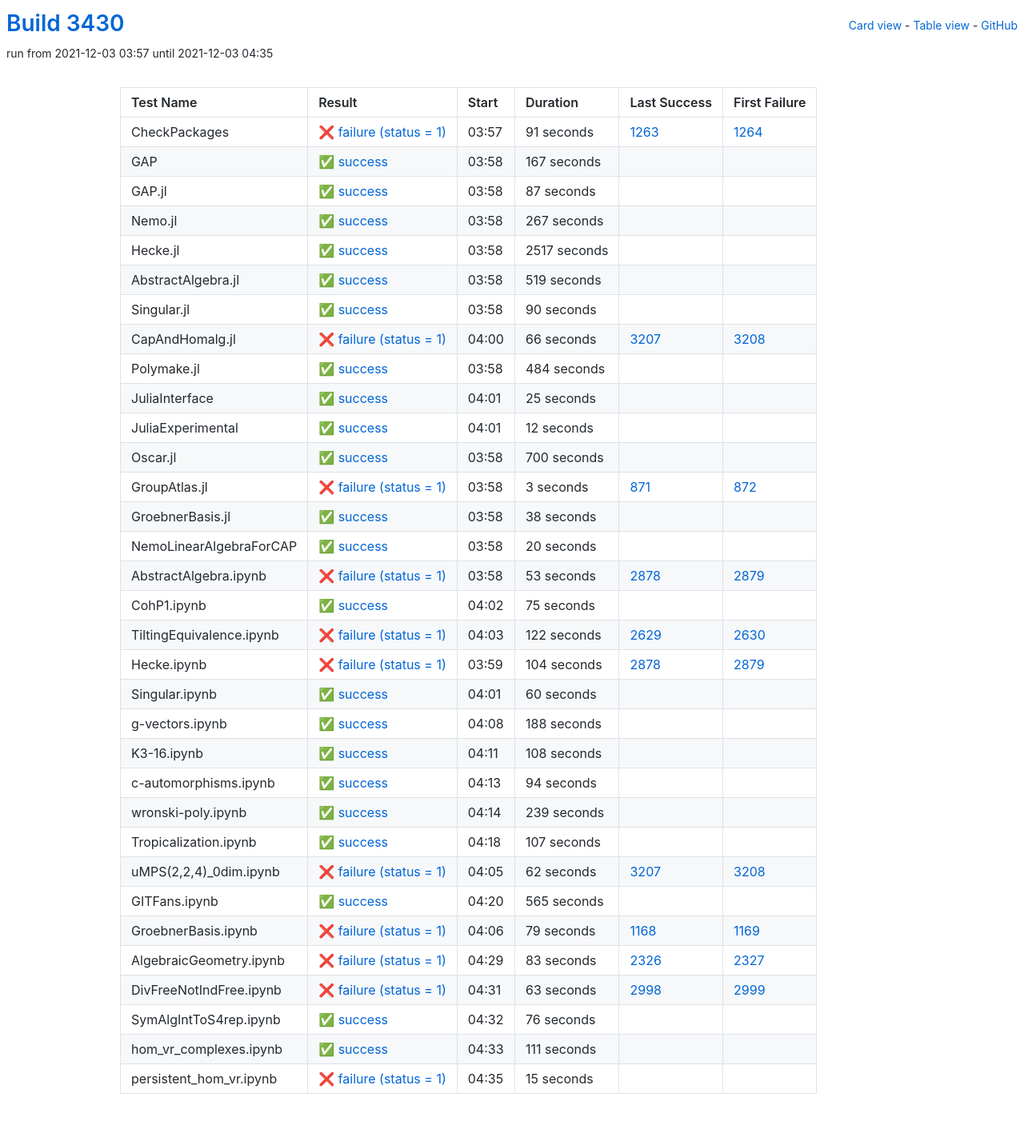
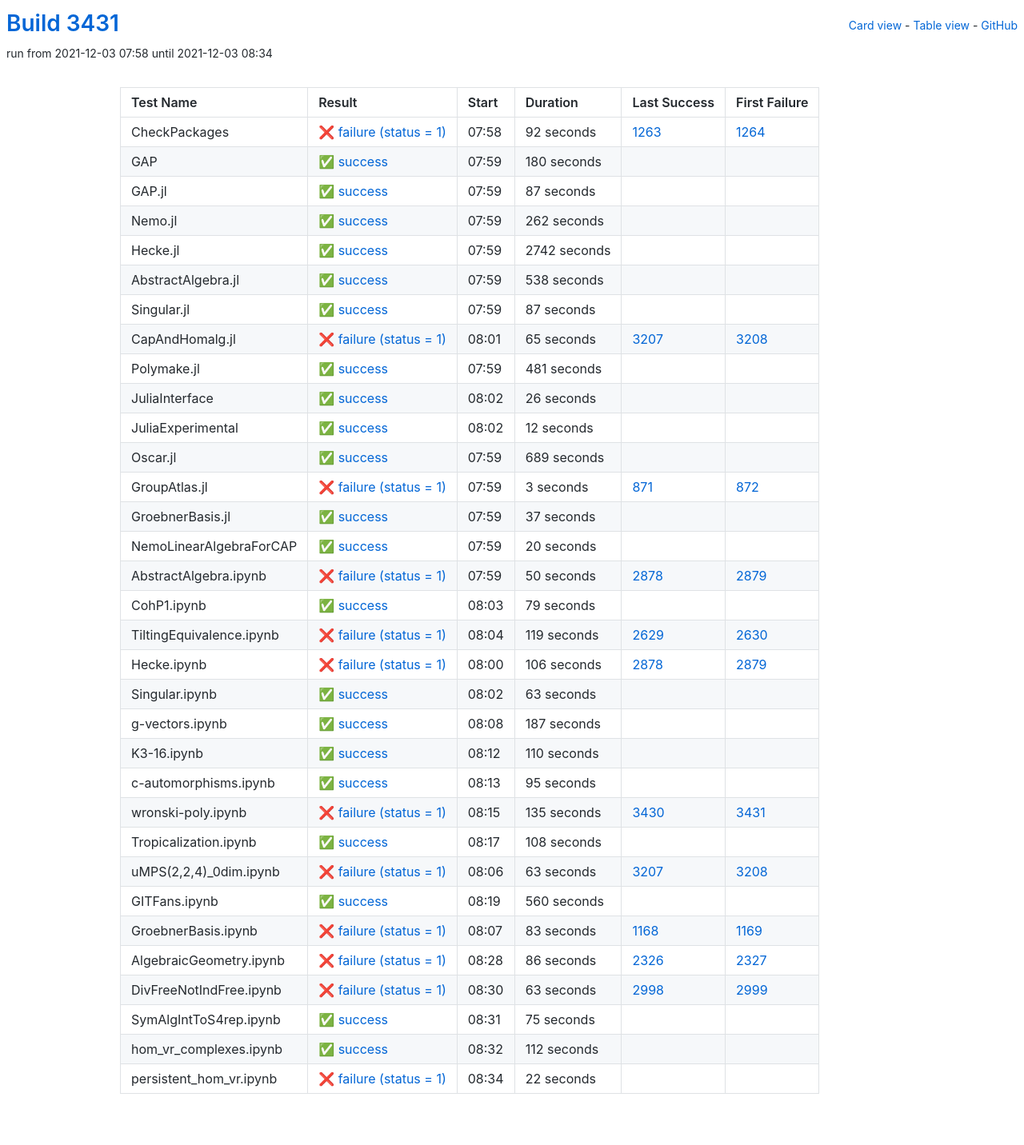
Before and after one commit to oscar-system/oscar-ci-status-stable, a Jekyll site: the page built from table.html, in a window 1280 px wide. Shown: the whole page at 80% size. Built offline with Jekyll 4.4.1, drawn with Linux system fonts in a browser that asks for light colours.

Commit message:
Build #3431

```diff
--- a/_data/ci.yml
+++ b/_data/ci.yml
@@ -1,6 +1,6 @@
 ---
-build: 3430
-build_url: https://oscarci.mathematik.uni-kl.de/job/oscar-stable/3430/
+build: 3431
+build_url: https://oscarci.mathematik.uni-kl.de/job/oscar-stable/3431/
 job: oscar-stable
 organization: oscar-system
 repo: oscar-ci-status-stable
@@ -8,32 +8,32 @@ repourl: https://github.com/oscar-system/oscar-ci-status-stable
 tests:
 - name: CheckPackages
   id: checkpackages
-  log: https://oscarci.mathematik.uni-kl.de/job/oscar-stable/3430/artifact/logs/build-3430/CheckPackages.log
-  start: 2021-12-03 03:57
+  log: https://oscarci.mathematik.uni-kl.de/job/oscar-stable/3431/artifact/logs/build-3431/CheckPackages.log
+  start: 2021-12-03 07:58
   success: false
   exitcode: 1
   status: failure
-  duration: 91
+  duration: 92
   last_success: 1263
   last_success_url: https://oscarci.mathematik.uni-kl.de/job/oscar-stable/1263/
   first_failure: 1264
   first_failure_url: https://oscarci.mathematik.uni-kl.de/job/oscar-stable/1264/
 - name: GAP
   id: gap
-  log: https://oscarci.mathematik.uni-kl.de/job/oscar-stable/3430/artifact/logs/build-3430/GAP.log
-  start: 2021-12-03 03:58
+  log: https://oscarci.mathematik.uni-kl.de/job/oscar-stable/3431/artifact/logs/build-3431/GAP.log
+  start: 2021-12-03 07:59
   success: true
   exitcode: 0
   status: success
-  duration: 167
+  duration: 180
   last_success: false
   last_success_url:
   first_failure: false
   first_failure_url:
 - name: GAP.jl
   id: gap-jl
-  log: https://oscarci.mathematik.uni-kl.de/job/oscar-stable/3430/artifact/logs/build-3430/GAP.jl.log
-  start: 2021-12-03 03:58
+  log: https://oscarci.mathematik.uni-kl.de/job/oscar-stable/3431/artifact/logs/build-3431/GAP.jl.log
+  start: 2021-12-03 07:59
   success: true
   exitcode: 0
   status: success
@@ -44,92 +44,92 @@ tests:
   first_failure_url:
 - name: Nemo.jl
   id: nemo-jl
-  log: https://oscarci.mathematik.uni-kl.de/job/oscar-stable/3430/artifact/logs/build-3430/Nemo.jl.log
-  start: 2021-12-03 03:58
+  log: https://oscarci.mathematik.uni-kl.de/job/oscar-stable/3431/artifact/logs/build-3431/Nemo.jl.log
+  start: 2021-12-03 07:59
   success: true
   exitcode: 0
   status: success
-  duration: 267
+  duration: 262
   last_success: false
   last_success_url:
   first_failure: false
   first_failure_url:
 - name: Hecke.jl
   id: hecke-jl
-  log: https://oscarci.mathematik.uni-kl.de/job/oscar-stable/3430/artifact/logs/build-3430/Hecke.jl.log
-  start: 2021-12-03 03:58
+  log: https://oscarci.mathematik.uni-kl.de/job/oscar-stable/3431/artifact/logs/build-3431/Hecke.jl.log
+  start: 2021-12-03 07:59
   success: true
   exitcode: 0
   status: success
-  duration: 2517
+  duration: 2742
   last_success: false
   last_success_url:
   first_failure: false
   first_failure_url:
 - name: AbstractAlgebra.jl
   id: abstractalgebra-jl
-  log: https://oscarci.mathematik.uni-kl.de/job/oscar-stable/3430/artifact/logs/build-3430/AbstractAlgebra.jl.log
-  start: 2021-12-03 03:58
+  log: https://oscarci.mathematik.uni-kl.de/job/oscar-stable/3431/artifact/logs/build-3431/AbstractAlgebra.jl.log
+  start: 2021-12-03 07:59
   success: true
   exitcode: 0
   status: success
-  duration: 519
+  duration: 538
   last_success: false
   last_success_url:
   first_failure: false
   first_failure_url:
 - name: Singular.jl
   id: singular-jl
-  log: https://oscarci.mathematik.uni-kl.de/job/oscar-stable/3430/artifact/logs/build-3430/Singular.jl.log
-  start: 2021-12-03 03:58
+  log: https://oscarci.mathematik.uni-kl.de/job/oscar-stable/3431/artifact/logs/build-3431/Singular.jl.log
+  start: 2021-12-03 07:59
   success: true
   exitcode: 0
   status: success
-  duration: 90
+  duration: 87
   last_success: false
   last_success_url:
   first_failure: false
   first_failure_url:
 - name: CapAndHomalg.jl
   id: capandhomalg-jl
-  log: https://oscarci.mathematik.uni-kl.de/job/oscar-stable/3430/artifact/logs/build-3430/CapAndHomalg.jl.log
-  start: 2021-12-03 04:00
+  log: https://oscarci.mathematik.uni-kl.de/job/oscar-stable/3431/artifact/logs/build-3431/CapAndHomalg.jl.log
+  start: 2021-12-03 08:01
   success: false
   exitcode: 1
   status: failure
-  duration: 66
+  duration: 65
   last_success: 3207
   last_success_url: https://oscarci.mathematik.uni-kl.de/job/oscar-stable/3207/
   first_failure: 3208
   first_failure_url: https://oscarci.mathematik.uni-kl.de/job/oscar-stable/3208/
 - name: Polymake.jl
   id: polymake-jl
-  log: https://oscarci.mathematik.uni-kl.de/job/oscar-stable/3430/artifact/logs/build-3430/Polymake.jl.log
-  start: 2021-12-03 03:58
+  log: https://oscarci.mathematik.uni-kl.de/job/oscar-stable/3431/artifact/logs/build-3431/Polymake.jl.log
+  start: 2021-12-03 07:59
   success: true
   exitcode: 0
   status: success
-  duration: 484
+  duration: 481
   last_success: false
   last_success_url:
   first_failure: false
   first_failure_url:
 - name: JuliaInterface
   id: juliainterface
-  log: https://oscarci.mathematik.uni-kl.de/job/oscar-stable/3430/artifact/logs/build-3430/JuliaInterface.log
-  start: 2021-12-03 04:01
+  log: https://oscarci.mathematik.uni-kl.de/job/oscar-stable/3431/artifact/logs/build-3431/JuliaInterface.log
+  start: 2021-12-03 08:02
   success: true
   exitcode: 0
   status: success
-  duration: 25
+  duration: 26
   last_success: false
   last_success_url:
   first_failure: false
   first_failure_url:
 - name: JuliaExperimental
   id: juliaexperimental
-  log: https://oscarci.mathematik.uni-kl.de/job/oscar-stable/3430/artifact/logs/build-3430/JuliaExperimental.log
-  start: 2021-12-03 04:01
+  log: https://oscarci.mathematik.uni-kl.de/job/oscar-stable/3431/artifact/logs/build-3431/JuliaExperimental.log
+  start: 2021-12-03 08:02
   success: true
   exitcode: 0
   status: success
@@ -140,20 +140,20 @@ tests:
   first_failure_url:
 - name: Oscar.jl
   id: oscar-jl
-  log: https://oscarci.mathematik.uni-kl.de/job/oscar-stable/3430/artifact/logs/build-3430/Oscar.jl.log
-  start: 2021-12-03 03:58
+  log: https://oscarci.mathematik.uni-kl.de/job/oscar-stable/3431/artifact/logs/build-3431/Oscar.jl.log
+  start: 2021-12-03 07:59
   success: true
   exitcode: 0
   status: success
-  duration: 700
+  duration: 689
   last_success: false
   last_success_url:
   first_failure: false
   first_failure_url:
 - name: GroupAtlas.jl
   id: groupatlas-jl
-  log: https://oscarci.mathematik.uni-kl.de/job/oscar-stable/3430/artifact/logs/build-3430/GroupAtlas.jl.log
-  start: 2021-12-03 03:58
+  log: https://oscarci.mathematik.uni-kl.de/job/oscar-stable/3431/artifact/logs/build-3431/GroupAtlas.jl.log
+  start: 2021-12-03 07:59
   success: false
   exitcode: 1
   status: failure
@@ -164,20 +164,20 @@ tests:
   first_failure_url: https://oscarci.mathematik.uni-kl.de/job/oscar-stable/872/
 - name: GroebnerBasis.jl
   id: groebnerbasis-jl
-  log: https://oscarci.mathematik.uni-kl.de/job/oscar-stable/3430/artifact/logs/build-3430/GroebnerBasis.jl.log
-  start: 2021-12-03 03:58
+  log: https://oscarci.mathematik.uni-kl.de/job/oscar-stable/3431/artifact/logs/build-3431/GroebnerBasis.jl.log
+  start: 2021-12-03 07:59
   success: true
   exitcode: 0
   status: success
-  duration: 38
+  duration: 37
   last_success: false
   last_success_url:
   first_failure: false
   first_failure_url:
 - name: NemoLinearAlgebraForCAP
   id: nemolinearalgebraforcap
-  log: https://oscarci.mathematik.uni-kl.de/job/oscar-stable/3430/artifact/logs/build-3430/NemoLinearAlgebraForCAP.log
-  start: 2021-12-03 03:58
+  log: https://oscarci.mathematik.uni-kl.de/job/oscar-stable/3431/artifact/logs/build-3431/NemoLinearAlgebraForCAP.log
+  start: 2021-12-03 07:59
   success: true
   exitcode: 0
   status: success
@@ -188,80 +188,116 @@ tests:
   first_failure_url:
 - name: AbstractAlgebra.ipynb
   id: abstractalgebra-ipynb
-  log: https://oscarci.mathematik.uni-kl.de/job/oscar-stable/3430/artifact/logs/build-3430/AbstractAlgebra.ipynb.log
-  start: 2021-12-03 03:58
+  log: https://oscarci.mathematik.uni-kl.de/job/oscar-stable/3431/artifact/logs/build-3431/AbstractAlgebra.ipynb.log
+  start: 2021-12-03 07:59
   success: false
   exitcode: 1
   status: failure
-  duration: 53
+  duration: 50
   last_success: 2878
   last_success_url: https://oscarci.mathematik.uni-kl.de/job/oscar-stable/2878/
   first_failure: 2879
   first_failure_url: https://oscarci.mathematik.uni-kl.de/job/oscar-stable/2879/
 - name: CohP1.ipynb
   id: cohp1-ipynb
-  log: https://oscarci.mathematik.uni-kl.de/job/oscar-stable/3430/artifact/logs/build-3430/CohP1.ipynb.log
-  start: 2021-12-03 04:02
+  log: https://oscarci.mathematik.uni-kl.de/job/oscar-stable/3431/artifact/logs/build-3431/CohP1.ipynb.log
+  start: 2021-12-03 08:03
   success: true
   exitcode: 0
   status: success
-  duration: 75
+  duration: 79
   last_success: false
   last_success_url:
   first_failure: false
   first_failure_url:
 - name: TiltingEquivalence.ipynb
   id: tiltingequivalence-ipynb
-  log: https://oscarci.mathematik.uni-kl.de/job/oscar-stable/3430/artifact/logs/build-3430/TiltingEquivalence.ipynb.log
-  start: 2021-12-03 04:03
+  log: https://oscarci.mathematik.uni-kl.de/job/oscar-stable/3431/artifact/logs/build-3431/TiltingEquivalence.ipynb.log
+  start: 2021-12-03 08:04
   success: false
   exitcode: 1
   status: failure
-  duration: 122
+  duration: 119
   last_success: 2629
   last_success_url: https://oscarci.mathematik.uni-kl.de/job/oscar-stable/2629/
   first_failure: 2630
   first_failure_url: https://oscarci.mathematik.uni-kl.de/job/oscar-stable/2630/
 - name: Hecke.ipynb
   id: hecke-ipynb
-  log: https://oscarci.mathematik.uni-kl.de/job/oscar-stable/3430/artifact/logs/build-3430/Hecke.ipynb.log
-  start: 2021-12-03 03:59
+  log: https://oscarci.mathematik.uni-kl.de/job/oscar-stable/3431/artifact/logs/build-3431/Hecke.ipynb.log
+  start: 2021-12-03 08:00
   success: false
   exitcode: 1
   status: failure
-  duration: 104
+  duration: 106
   last_success: 2878
   last_success_url: https://oscarci.mathematik.uni-kl.de/job/oscar-stable/2878/
   first_failure: 2879
   first_failure_url: https://oscarci.mathematik.uni-kl.de/job/oscar-stable/2879/
 - name: Singular.ipynb
   id: singular-ipynb
-  log: https://oscarci.mathematik.uni-kl.de/job/oscar-stable/3430/artifact/logs/build-3430/Singular.ipynb.log
-  start: 2021-12-03 04:01
+  log: https://oscarci.mathematik.uni-kl.de/job/oscar-stable/3431/artifact/logs/build-3431/Singular.ipynb.log
+  start: 2021-12-03 08:02
   success: true
   exitcode: 0
   status: success
-  duration: 60
+  duration: 63
   last_success: false
   last_success_url:
   first_failure: false
   first_failure_url:
 - name: g-vectors.ipynb
   id: g-vectors-ipynb
-  log: https://oscarci.mathematik.uni-kl.de/job/oscar-stable/3430/artifact/logs/build-3430/g-vectors.ipynb.log
-  start: 2021-12-03 04:08
+  log: https://oscarci.mathematik.uni-kl.de/job/oscar-stable/3431/artifact/logs/build-3431/g-vectors.ipynb.log
+  start: 2021-12-03 08:08
   success: true
   exitcode: 0
   status: success
-  duration: 188
+  duration: 187
   last_success: false
   last_success_url:
   first_failure: false
   first_failure_url:
 - name: K3-16.ipynb
   id: k3-16-ipynb
-  log: https://oscarci.mathematik.uni-kl.de/job/oscar-stable/3430/artifact/logs/build-3430/K3-16.ipynb.log
-  start: 2021-12-03 04:11
+  log: https://oscarci.mathematik.uni-kl.de/job/oscar-stable/3431/artifact/logs/build-3431/K3-16.ipynb.log
+  start: 2021-12-03 08:12
+  success: true
+  exitcode: 0
+  status: success
+  duration: 110
+  last_success: false
+  last_success_url:
+  first_failure: false
+  first_failure_url:
+- name: c-automorphisms.ipynb
+  id: c-automorphisms-ipynb
+  log: https://oscarci.mathematik.uni-kl.de/job/oscar-stable/3431/artifact/logs/build-3431/c-automorphisms.ipynb.log
+  start: 2021-12-03 08:13
+  success: true
+  exitcode: 0
+  status: success
+  duration: 95
+  last_success: false
+  last_success_url:
+  first_failure: false
+  first_failure_url:
+- name: wronski-poly.ipynb
+  id: wronski-poly-ipynb
+  log: https://oscarci.mathematik.uni-kl.de/job/oscar-stable/3431/artifact/logs/build-3431/wronski-poly.ipynb.log
+  start: 2021-12-03 08:15
+  success: false
+  exitcode: 1
+  status: failure
+  duration: 135
+  last_success: 3430
+  last_success_url: https://oscarci.mathematik.uni-kl.de/job/oscar-stable/3430/
+  first_failure: 3431
+  first_failure_url: https://oscarci.mathematik.uni-kl.de/job/oscar-stable/3431/
+- name: Tropicalization.ipynb
+  id: tropicalization-ipynb
+  log: https://oscarci.mathematik.uni-kl.de/job/oscar-stable/3431/artifact/logs/build-3431/Tropicalization.ipynb.log
+  start: 2021-12-03 08:17
   success: true
   exitcode: 0
   status: success
@@ -270,94 +306,58 @@ tests:
   last_success_url:
   first_failure: false
   first_failure_url:
-- name: c-automorphisms.ipynb
-  id: c-automorphisms-ipynb
-  log: https://oscarci.mathematik.uni-kl.de/job/oscar-stable/3430/artifact/logs/build-3430/c-automorphisms.ipynb.log
-  start: 2021-12-03 04:13
-  success: true
-  exitcode: 0
-  status: success
-  duration: 94
-  last_success: false
-  last_success_url:
-  first_failure: false
-  first_failure_url:
-- name: wronski-poly.ipynb
-  id: wronski-poly-ipynb
-  log: https://oscarci.mathematik.uni-kl.de/job/oscar-stable/3430/artifact/logs/build-3430/wronski-poly.ipynb.log
-  start: 2021-12-03 04:14
-  success: true
-  exitcode: 0
-  status: success
-  duration: 239
-  last_success: false
-  last_success_url:
-  first_failure: false
-  first_failure_url:
-- name: Tropicalization.ipynb
-  id: tropicalization-ipynb
-  log: https://oscarci.mathematik.uni-kl.de/job/oscar-stable/3430/artifact/logs/build-3430/Tropicalization.ipynb.log
-  start: 2021-12-03 04:18
-  success: true
-  exitcode: 0
-  status: success
-  duration: 107
-  last_success: false
-  last_success_url:
-  first_failure: false
-  first_failure_url:
 - name: uMPS(2,2,4)_0dim.ipynb
   id: umps-2-2-4-0dim-ipynb
-  log: https://oscarci.mathematik.uni-kl.de/job/oscar-stable/3430/artifact/logs/build-3430/uMPS-2-2-4-_0dim.ipynb.log
-  start: 2021-12-03 04:05
+  log: https://oscarci.mathematik.uni-kl.de/job/oscar-stable/3431/artifact/logs/build-3431/uMPS-2-2-4-_0dim.ipynb.log
+  start: 2021-12-03 08:06
   success: false
   exitcode: 1
   status: failure
-  duration: 62
+  duration: 63
   last_success: 3207
   last_success_url: https://oscarci.mathematik.uni-kl.de/job/oscar-stable/3207/
   first_failure: 3208
   first_failure_url: https://oscarci.mathematik.uni-kl.de/job/oscar-stable/3208/
 - name: GITFans.ipynb
   id: gitfans-ipynb
-  log: https://oscarci.mathematik.uni-kl.de/job/oscar-stable/3430/artifact/logs/build-3430/GITFans.ipynb.log
-  start: 2021-12-03 04:20
+  log: https://oscarci.mathematik.uni-kl.de/job/oscar-stable/3431/artifact/logs/build-3431/GITFans.ipynb.log
+  start: 2021-12-03 08:19
   success: true
   exitcode: 0
   status: success
-  duration: 565
+  duration: 560
   last_success: false
   last_success_url:
   first_failure: false
   first_failure_url:
 - name: GroebnerBasis.ipynb
   id: groebnerbasis-ipynb
-  log: https://oscarci.mathematik.uni-kl.de/job/oscar-stable/3430/artifact/logs/build-3430/GroebnerBasis.ipynb.log
-  start: 2021-12-03 04:06
+  log: https://oscarci.mathematik.uni-kl.de/job/oscar-stable/3431/artifact/logs/build-3431/GroebnerBasis.ipynb.log
+  start: 2021-12-03 08:07
   success: false
   exitcode: 1
   status: failure
-  duration: 79
+  duration: 83
   last_success: 1168
   last_success_url: https://oscarci.mathematik.uni-kl.de/job/oscar-stable/1168/
   first_failure: 1169
   first_failure_url: https://oscarci.mathematik.uni-kl.de/job/oscar-stable/1169/
 - name: AlgebraicGeometry.ipynb
   id: algebraicgeometry-ipynb
-  log: https://oscarci.mathematik.uni-kl.de/job/oscar-stable/3430/artifact/logs/build-3430/AlgebraicGeometry.ipynb.log
-  start: 2021-12-03 04:29
+  log: https://oscarci.mathematik.uni-kl.de/job/oscar-stable/3431/artifact/logs/build-3431/AlgebraicGeometry.ipynb.log
+  start: 2021-12-03 08:28
   success: false
   exitcode: 1
   status: failure
-  duration: 83
+  duration: 86
   last_success: 2326
   last_success_url: https://oscarci.mathematik.uni-kl.de/job/oscar-stable/2326/
   first_failure: 2327
   first_failure_url: https://oscarci.mathematik.uni-kl.de/job/oscar-stable/2327/
 - name: DivFreeNotIndFree.ipynb
   id: divfreenotindfree-ipynb
-  log: https://oscarci.mathematik.uni-kl.de/job/oscar-stable/3430/artifact/logs/build-3430/DivFreeNotIndFree.ipynb.log
-  start: 2021-12-03 04:31
+  log: https://oscarci.mathematik.uni-kl.de/job/oscar-stable/3431/artifact/logs/build-3431/DivFreeNotIndFree.ipynb.log
+  start: 2021-12-03 08:30
   success: false
   exitcode: 1
   status: failure
@@ -368,36 +368,36 @@ tests:
   first_failure_url: https://oscarci.mathematik.uni-kl.de/job/oscar-stable/2999/
 - name: SymAlgIntToS4rep.ipynb
   id: symalginttos4rep-ipynb
-  log: https://oscarci.mathematik.uni-kl.de/job/oscar-stable/3430/artifact/logs/build-3430/SymAlgIntToS4rep.ipynb.log
-  start: 2021-12-03 04:32
+  log: https://oscarci.mathematik.uni-kl.de/job/oscar-stable/3431/artifact/logs/build-3431/SymAlgIntToS4rep.ipynb.log
+  start: 2021-12-03 08:31
   success: true
   exitcode: 0
   status: success
-  duration: 76
+  duration: 75
   last_success: false
   last_success_url:
   first_failure: false
   first_failure_url:
 - name: hom_vr_complexes.ipynb
   id: hom-vr-complexes-ipynb
-  log: https://oscarci.mathematik.uni-kl.de/job/oscar-stable/3430/artifact/logs/build-3430/hom_vr_complexes.ipynb.log
-  start: 2021-12-03 04:33
+  log: https://oscarci.mathematik.uni-kl.de/job/oscar-stable/3431/artifact/logs/build-3431/hom_vr_complexes.ipynb.log
+  start: 2021-12-03 08:32
   success: true
   exitcode: 0
   status: success
-  duration: 111
+  duration: 112
   last_success: false
   last_success_url:
   first_failure: false
   first_failure_url:
 - name: persistent_hom_vr.ipynb
   id: persistent-hom-vr-ipynb
-  log: https://oscarci.mathematik.uni-kl.de/job/oscar-stable/3430/artifact/logs/build-3430/persistent_hom_vr.ipynb.log
-  start: 2021-12-03 04:35
+  log: https://oscarci.mathematik.uni-kl.de/job/oscar-stable/3431/artifact/logs/build-3431/persistent_hom_vr.ipynb.log
+  start: 2021-12-03 08:34
   success: false
   exitcode: 1
   status: failure
-  duration: 15
+  duration: 22
   last_success: false
   last_success_url:
   first_failure: false
```
Also changed, not shown: README.md.
